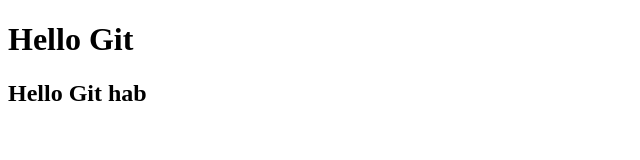
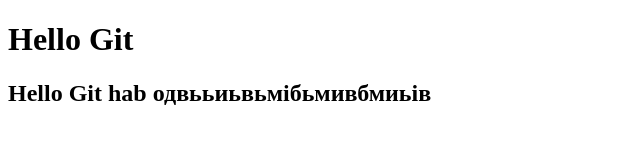
Before and after one commit to op111111OP/git-cuors, a plain HTML site: page index.html in a window 1280 px wide. Shown: the whole page, without its empty margins (0-640 px from the left). Drawn offline with Linux system fonts and the light colour scheme.

Commit message:
Update index.html

```diff
--- a/index.html
+++ b/index.html
@@ -8,6 +8,6 @@
 </head>
 <body>
     <h1>Hello Git</h1>
-    <h2>Hello Git hab</h2>
+    <h2>Hello Git hab одвььиьвьмібьмивбмиьів</h2>
 </body>
 </html>
```
